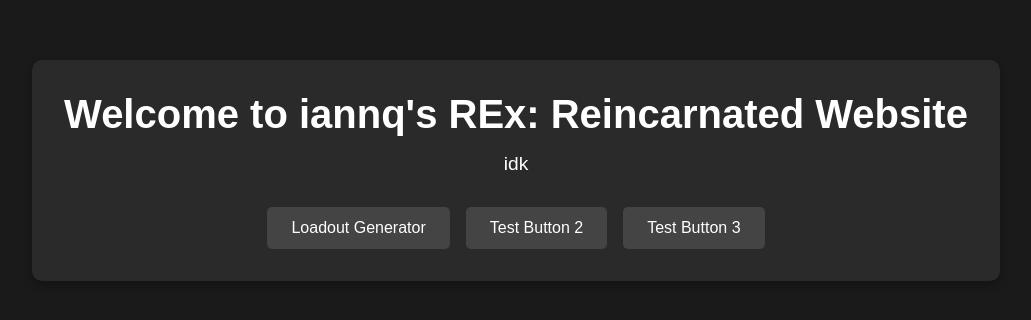
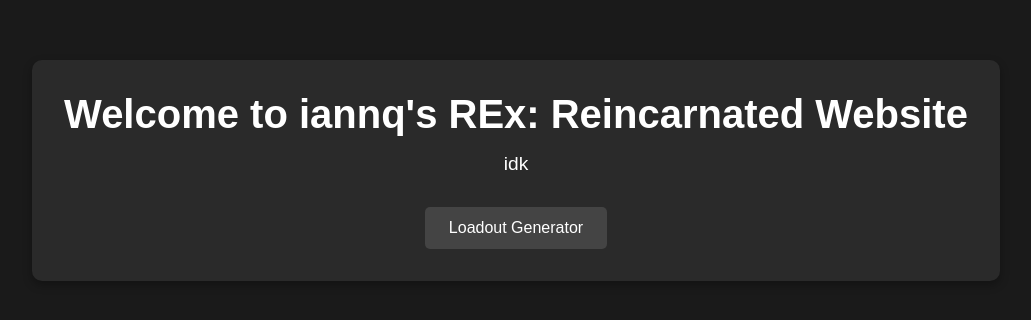
Before and after one commit to iannqq/rexrtestingreal, a plain HTML site: page index.html in a window 1280 px wide. Shown: the part 230-550 px from the top of the page, without its empty margins (124-1155 px from the left). Drawn offline with Linux system fonts and the light colour scheme.

Commit message:
Update index.html

```diff
--- a/index.html
+++ b/index.html
@@ -12,8 +12,6 @@
     <p>idk</p>
     <div class="button-container">
       <a href="generator/index.html" class="test-button">Loadout Generator</a>
-      <button class="test-button">Test Button 2</button>
-      <button class="test-button">Test Button 3</button>
     </div>
   </div>
 </body>
```
